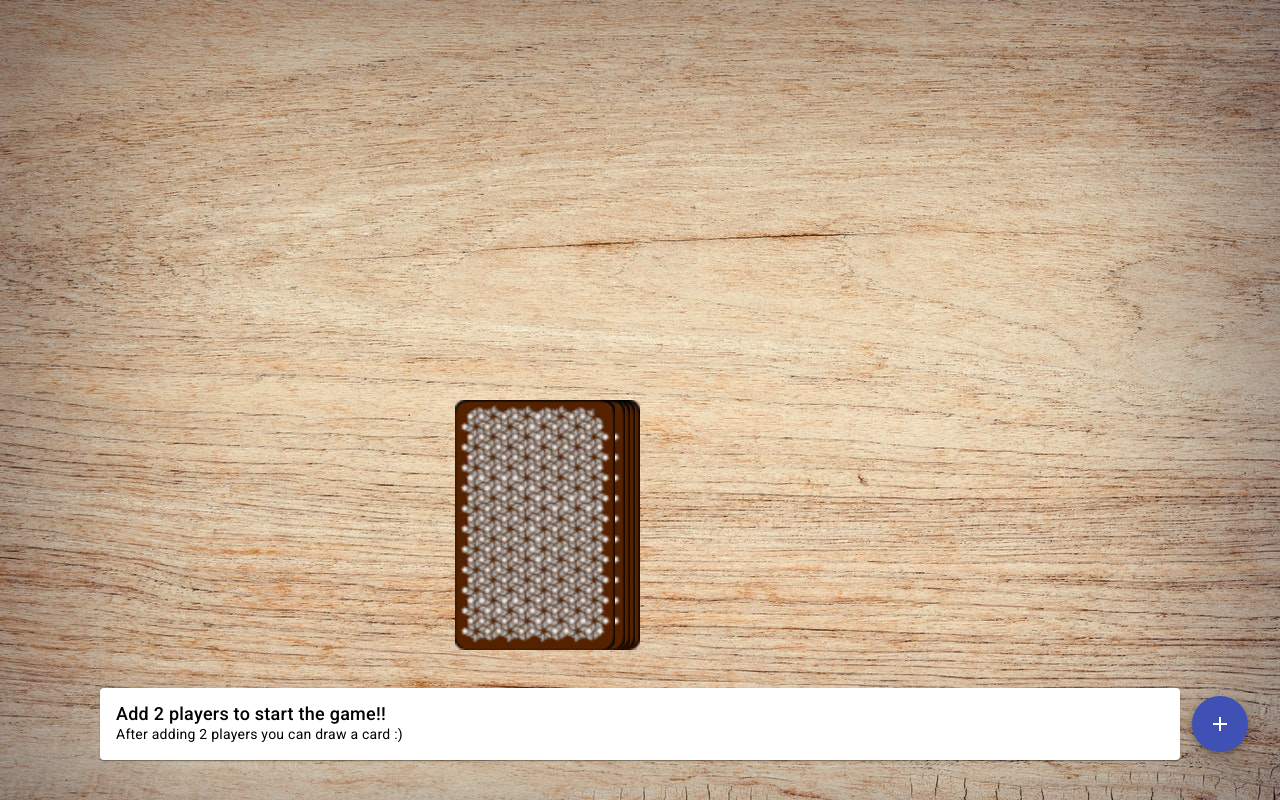
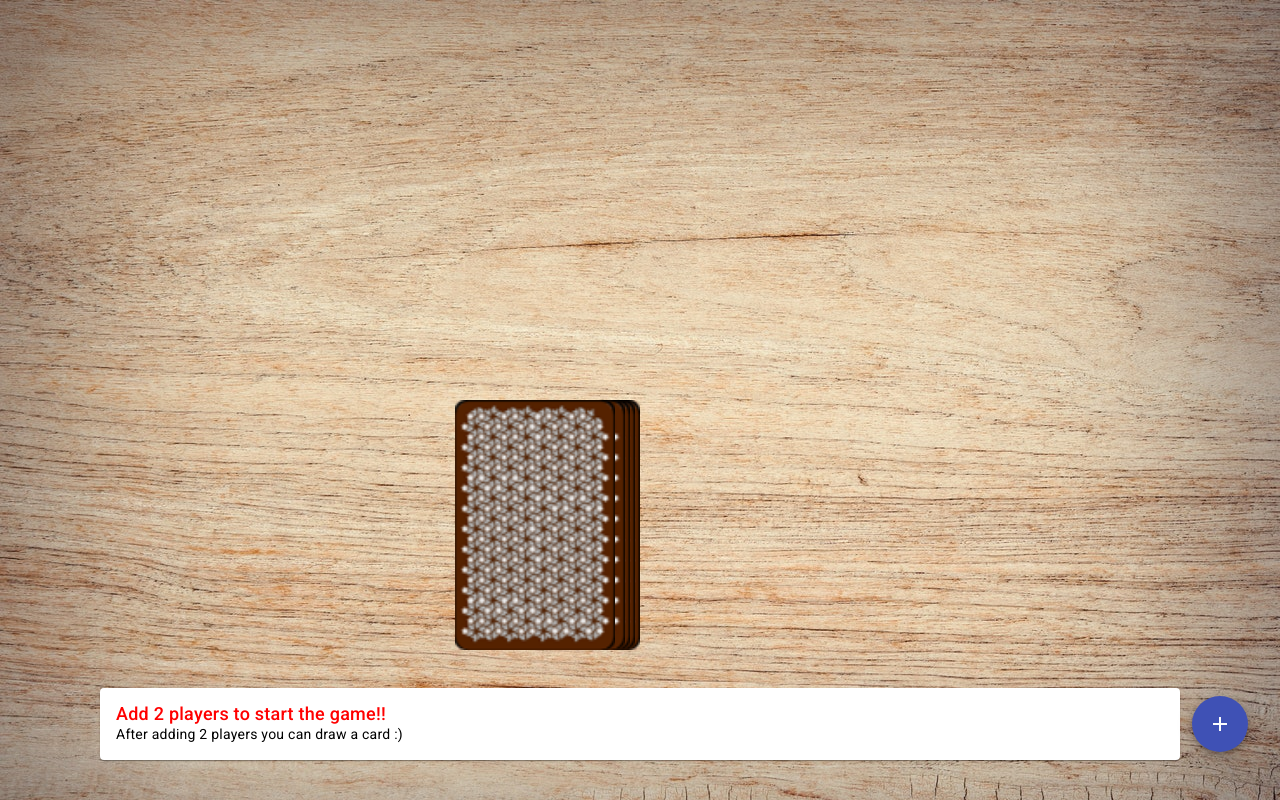
Before and after one commit to ViktorVaal/ringoffire, an Angular app: page /game in a window 1280 px wide. Built offline with nearby package versions, Linux system fonts and the light colour scheme.

Commit message:
info text changes color

```diff
--- a/src/app/game-info/game-info.component.html
+++ b/src/app/game-info/game-info.component.html
@@ -1,4 +1,4 @@
 <mat-card>
-  <mat-card-header class="title">{{ card ? title : 'Add 2 players to start the game!!' }}</mat-card-header>
+  <mat-card-header  [ngStyle]="{ color: card ? 'black' : 'red' }" class="title">{{ card ? title : 'Add 2 players to start the game!!' }}</mat-card-header>
   <mat-card-content> {{ card ? description : 'After adding 2 players you can draw a card :)' }} </mat-card-content>
 </mat-card>
--- a/src/app/game-info/game-info.component.ts
+++ b/src/app/game-info/game-info.component.ts
@@ -1,3 +1,4 @@
+import { CommonModule } from '@angular/common';
 import { Component, Input, OnChanges, OnInit } from '@angular/core';
 import { MatCardModule } from '@angular/material/card';
 
@@ -5,7 +6,7 @@ import { MatCardModule } from '@angular/material/card';
 @Component({
   selector: 'app-game-info',
   standalone: true,
-  imports: [MatCardModule],
+  imports: [MatCardModule, CommonModule],
   templateUrl: './game-info.component.html',
   styleUrl: './game-info.component.scss'
 })
--- a/src/app/player/player.component.html
+++ b/src/app/player/player.component.html
@@ -3,4 +3,4 @@
     <span>
         {{ name }}
     </span>
-</div>s
+</div>
```
